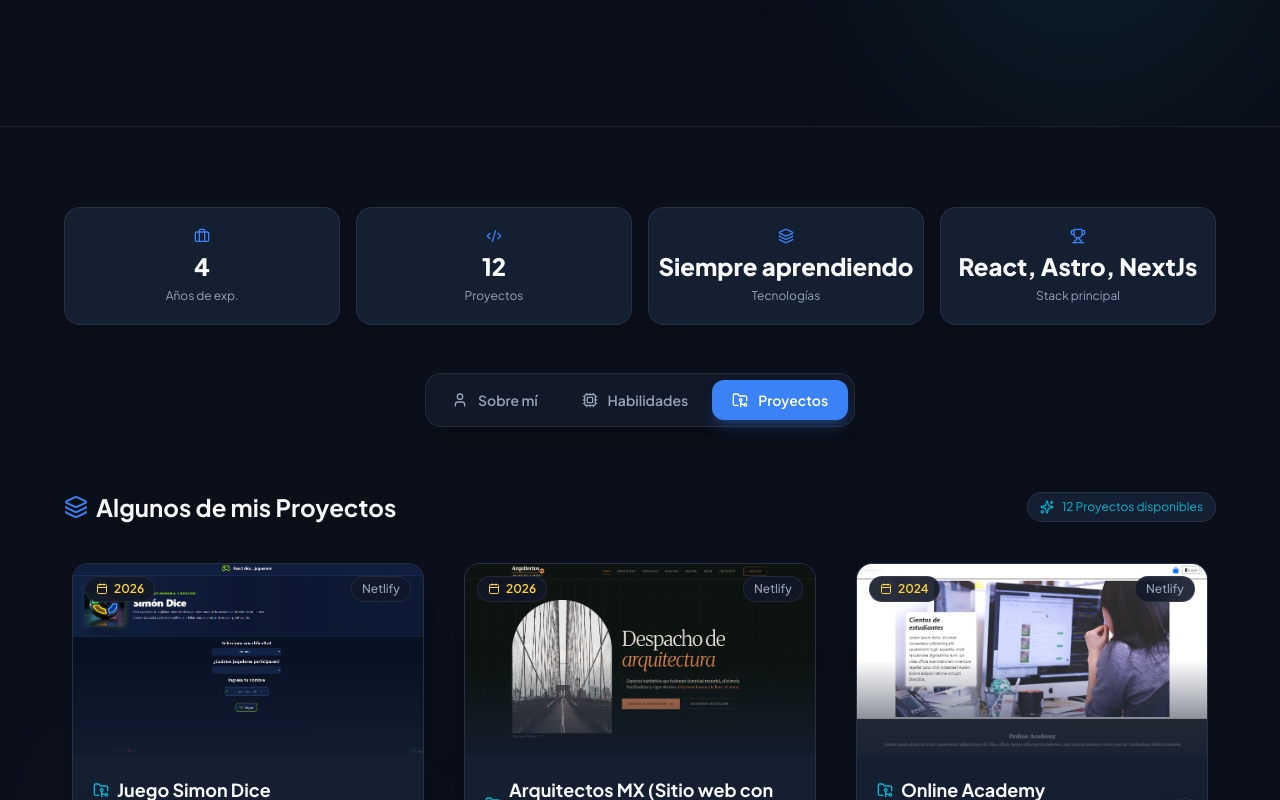
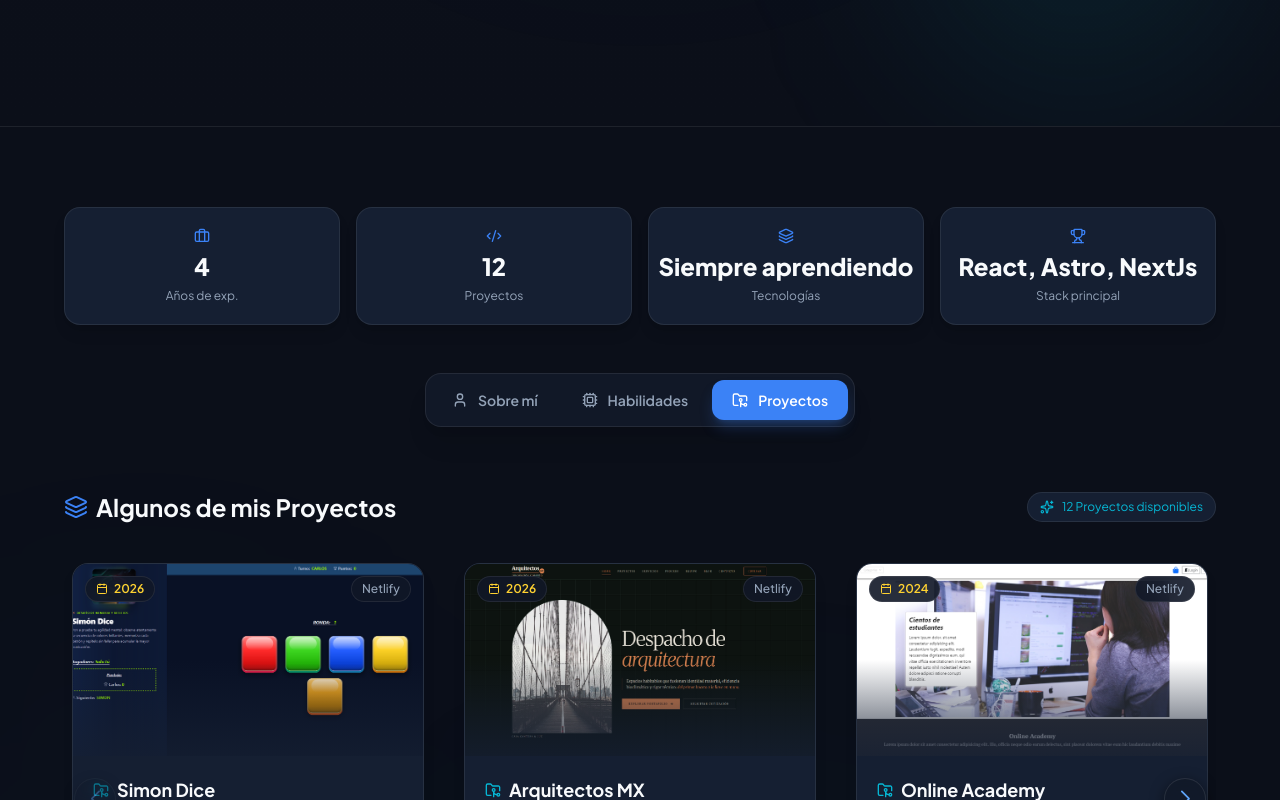
Before and after one commit to CarlosTrini/PORTAFOLIO-V2, a React (Vite) app: page / in a window 1280 px wide. Both pictures are taken after a click on the button "Proyectos". Shown: the part 594-1394 px from the top of the page. Built offline with nearby package versions, Linux system fonts and the light colour scheme.

Commit message:
se agregan proyectos y tags a cards

```diff
--- a/src/data/projects.ts
+++ b/src/data/projects.ts
@@ -4,13 +4,14 @@ export const projectsInfo: ProjectsInfoT[] = [
   {
     id: "69f43843-1049-4pwc-9ba7-606ae54a0502",
     year: '2026',
-    name: "Juego Simon Dice",
+    name: "Simon Dice",
     hosting: "netlify",
     url: "https://juego-simon-dice-react.netlify.app/",
     description:
-      "El clásico juego de simón dice pero con 4 niveles de dificultad y hasta 4 jugadores",
+      "El clásico juego de simón dice pero con 4 niveles de dificultad y hasta 4 jugadores. Puedes ver número de jugadores, puntajes, turno en curso y turno siguiente, número de ronda",
     tags: ["Typescript", "React", "Context", "Tailwind", "Github", "lucide icons"],
     techs: ["react", "context", "typescript", "tailwind", "react icons", 'SweetAlert2', 'canvas-conffetti'],
+    category: ['juego'],
     img: "/img/sites/simon-dice.png",
     github: {
       front: "https://github.com/CarlosTrini/2026-SIMON-DICE-REACT",
@@ -21,11 +22,12 @@ export const projectsInfo: ProjectsInfoT[] = [
   {
     id: "623g334d-3ece-40e1-68c9-9e5129674732",
     year: '2026',
-    name: "Arquitectos MX (Sitio web con posts de blog y proyectos)",
+    name: "Arquitectos MX",
     hosting: "netlify",
     url: "https://despacho-arquitectos-mx.netlify.app/",
     description:
       "Portal de arquitectura con diferentes secciones: proyectos, servicios, proceso, equipo, blog y contacto. Los posts de blog y proyectos son creados con Markdown para posteriormente ser consumidos y mostradas.  Puedes dar click y leer las notas, puedes también ir a la página donde encontrar solo las notas creadas con el tema que elijas",
+    category: ['sitio web', 'blog'],
     tags: [
       "Typescript",
       "Astro",
@@ -60,6 +62,7 @@ export const projectsInfo: ProjectsInfoT[] = [
     url: "https://online-academy-trinidad.netlify.app/",
     description:
       "Sitio de cursos online en el que se puede registrar al usuario e iniciar sesión, simular compras de cursos, visitar cursos por categorias, visitar perfiles de profesores y perfiles de cada curso, agregar comentarios con calificación al curso, el usuario tiene un perfil donde puede agregar tarjetas (FAKE) de pago, cambiar foto de perfil, ver sus cursos adquiridos y agregar a favoritos... cuenta con persitencia. Todo es desde localStorage",
+    category: ['sitio web', 'blog', 'e-commerce-dummy'],
     tags: [
       "Typescript",
       "React Ts",
@@ -79,16 +82,17 @@ export const projectsInfo: ProjectsInfoT[] = [
         "https://github.com/CarlosTrini/Online-Academy",
       back: "",
     },
-    size: '1879 × 919'
+    size: '1920 × 1080'
   },
   {
     id: "623g334d-3ece-40e1-80c9-9e5142938732",
     year: '2026',
-    name: "Pets Vet (landingPage)",
+    name: "Pets Vet ",
     hosting: "netlify",
     url: "https://petsvet.netlify.app/",
     description:
       "Landing page para veterinaria Pets Vet. Responsive con formulario de contacto y sección de FAQ",
+    category: ['landingPage'],
     tags: [
       "Typescript",
       "React Ts",
@@ -108,16 +112,17 @@ export const projectsInfo: ProjectsInfoT[] = [
         "https://github.com/CarlosTrini/2026-PETS-VET",
       back: "",
     },
-    size: '1879 × 919'
+    size: '1920 × 1080'
   },
   {
     id: "623g334d-3ece-40e1-68c9-9e5142938732",
     year: '2026',
-    name: "Vertice Global (blog noticiero)",
+    name: "Vertice Global",
     hosting: "netlify",
     url: "https://vertice-global-portal.netlify.app/",
     description:
       "portal de noticias con diferentes tópicos/categorías. Las notas son creadas con Markdown para posteriormente ser consumidas y mostradas. El sitio cuenta con diferentes secciones de tópicos. Puedes dar click y leer las notas, puedes también ir a la página donde encontrar solo las notas creadas con el topico que elijas. Página de nosotros y avisos de privacidad",
+    category: ['sitio web', 'blog'],
     tags: [
       "Typescript",
       "Astro",
@@ -140,16 +145,17 @@ export const projectsInfo: ProjectsInfoT[] = [
         "https://github.com/CarlosTrini/2026-VERTICE-GLOBAL",
       back: "",
     },
-    size: '1879 × 919'
+    size: '1920 × 1080'
   },
   {
     id: "69f43845-1372-441c-9ba7-606ae54a4852",
     year: '2026',
-    name: "Café Komorebi (LandingPage)",
+    name: "Café Komorebi",
     hosting: "netlify",
     url: "https://komorebi-cafeshop.netlify.app/",
     description:
       "Landing page para café Komorebi. Diseño minimalista y elegante",
+    category: ['landingPage'],
     tags: ["Typescript", "Astro", "Markdown", "Tailwind", "Lucide icons", "swiper", "Github"],
     techs: ["html", "css", "js"],
     img: "/img/sites/komorebi.png",
@@ -167,6 +173,7 @@ export const projectsInfo: ProjectsInfoT[] = [
     url: "https://rickymortygame.netlify.app/",
     description:
       "Juego de memorama de la caricatura de Rick & Morty con tres niveles de dificultad. Las imágenes son dinámicas en cada juego ya que son traidas desde la misma API de rickymorty",
+    category: ['juego'],
     tags: ["HTML", "Javascript", "SCSS", "SweetAlert", "Github"],
     techs: ["html", "css", "js"],
     img: "/img/sites/rym.png",
@@ -174,7 +181,7 @@ export const projectsInfo: ProjectsInfoT[] = [
       front: "https://github.com/CarlosTrini/RickyMorty",
       back: "",
     },
-    size: '1879 × 919'
+    size: '1920 × 1080'
   },
 
   // {
@@ -214,6 +221,7 @@ export const projectsInfo: ProjectsInfoT[] = [
     url: "https://developersbar.netlify.app/",
     description:
       "Sitio para desarrolladores construido con HTML, JavaScript y SCSS. Incluye secciones de presentación, tecnologías, servicios y contacto, con diseño responsivo y animaciones de scroll.",
+    category: ['landingPage'],
     tags: ["HTML", "Javascript", "SCSS", "Github"],
     techs: ["html", "css", "js"],
     img: "/img/sites/developersbar.png",
@@ -221,7 +229,7 @@ export const projectsInfo: ProjectsInfoT[] = [
       front: "https://github.com/CarlosTrini/DevelopersBar",
       back: "",
     },
-    size: '1879 × 919'
+    size: '1920 × 1080'
   },
   {
     id: "003fb9d6-25c8-404c-aabe-b64c9b4c2c63",
@@ -231,6 +239,7 @@ export const projectsInfo: ProjectsInfoT[] = [
     url: "https://barber-shop-mern.netlify.app/",
     description:
       "BarberShop esta construida en dos partes. FrontEnd: React, Backend: Nodejs, express, JsonWebToken, Mongodb Atlas, Mongoose. Es una barbería en la cual se pueden registrar, iniciar sesión y agendar citas siempre y cuando se este registrado. Los servicios son agregados a un carrito con localstorage. cuenta con una sección para el administrador en el cual se puede buscar citas agendadas, dar por atendidas, agregar, eliminar, ver y editar servicios. Para acceder como administrador usar: user => carlos@carlos.com, pass => contrasena",
+    category: ['sitio web', 'e-commerce-dummy', 'API'],
     tags: [
       "react",
       "react-/sites/redux.png",
@@ -251,7 +260,7 @@ export const projectsInfo: ProjectsInfoT[] = [
       front: "https://github.com/CarlosTrini/barbershop-front",
       back: "https://github.com/CarlosTrini/barbershop-back",
     },
-    size: '1879 × 919'
+    size: '1920 × 1080'
   },
   // {
   //   id: "614d334d-3ece-40e1-80c9-9e5142278132",
@@ -297,6 +306,7 @@ export const projectsInfo: ProjectsInfoT[] = [
     url: "https://star-wars-api-react.netlify.app/",
     description:
       "Página construida con  ReactJs, la cual consume una api de star wars. Aplicando scroll infinito, modo oscuro. Haciendo uso de Redux, permite agregar y eliminar un personaje de favoritos con data persistente , y ejecutar peticiones para llenar el state de los personajes",
+    category: ['landingPage'],
     tags: ["React", "SCSS", "JavaScript", "Github", "React-intersection-observer", "Redux", "Redux-thunk"],
     techs: ["react", "scss", "js", "github", "redux"],
     img: "/img/sites/starwars.png",
@@ -304,7 +314,7 @@ export const projectsInfo: ProjectsInfoT[] = [
       front: "https://github.com/CarlosTrini/star-wars-api",
       back: "",
     },
-    size: '1879 × 919'
+    size: '1920 × 1080'
   },
   {
     id: "821fb4j7-903cs-2943c-ñlks-g239a3i7s1t09",
@@ -314,6 +324,7 @@ export const projectsInfo: ProjectsInfoT[] = [
     url: "https://portafolio-nine-zeta.vercel.app/",
     description:
       "Mi portafolio web. Realizado con Nextjs, SCSS module",
+    category: ['landingPage'],
     tags: [
       "react",
       "NextJs",
@@ -326,25 +337,8 @@ export const projectsInfo: ProjectsInfoT[] = [
       front: "https://github.com/CarlosTrini/PORTAFOLIO",
       back: "",
     },
-    size: '1879 × 919'
+    size: '1920 × 1080'
   },
-  // {
-  //   id: "69f41795-1049-441c-9ba7-606ae54a0502",
-  //   year: '',
-  //   name: "Juego Rick&Morty",
-  //   hosting: "netlify",
-  //   url: "https://rickandmorty-api-memorama.netlify.app/",
-  //   description:
-  //     "Juego de memorama de la caricatura de Rick & Morty con tres niveles de dificultad. Las imágenes son dinámicas en cada juego ya que son traidas desde la misma API de rickymorty",
-  //   tags: ["HTML", "Javascript", "SCSS", "SweetAlert", "Github"],
-  //   techs: ["html", "scss", "js"],
-  //   img: "/img/sites/rym.png",
-  //   github: {
-  //     front: "https://github.com/CarlosTrini/memorama-r-m",
-  //     back: "",
-  //   },
-  // },
-
   {
     id: "54792ac4-3294-413e-bc46-28ef03025478",
     year: '2021',
@@ -353,6 +347,7 @@ export const projectsInfo: ProjectsInfoT[] = [
     url: "https://event-organizer-gulp.netlify.app/",
     description:
       "Página para organizador de eventos, que extrae los datos desde archivos JavaScript simulando dicha data como si fuera traida desde alguna API. Realizada con Gulp, SCSS y libreria ScrollReveal",
+    category: ['landingPage'],
     tags: ["HTML", "SCSS", "JavaScript", "Github", "Gulp"],
     techs: ["html", "scss", "js", "gulp"],
     img: "/img/sites/eventorganizer.png",
@@ -360,25 +355,7 @@ export const projectsInfo: ProjectsInfoT[] = [
       front: "https://github.com/CarlosTrini/event-organizer",
       back: "",
     },
-    size: '1879 × 919'
+    size: '1920 × 1080'
   },
 
-  // {
-  //   id: "09489b2a-c944-40dd-91bb-3d942e05cc13",
-  //   year: '2020',
-  //   name: "Hallowen store",
-  //   hosting: "netlify",
-  //   url: "https://hallowen-store.netlify.app/",
-  //   description:
-  //     "Página estática de venta de productos para Hallowen, los productos se pintan simulando que dicha data es consumida desde alguna API. Realizada con Gulp, SCSS y libreria ScrollReveal",
-  //   tags: ["HTML", "SCSS", "JavaScript", "Github", "Gulp"],
-  //   techs: ["html", "scss", "js", "gulp"],
-  //   img: "/img/sites/hallowenstore.png",
-  //   github: {
-  //     front: "https://github.com/CarlosTrini/hallowen-store",
-  //     back: "",
-  //   },
-  // },
-
-
 ];
--- a/src/interfacesTypes/types.ts
+++ b/src/interfacesTypes/types.ts
@@ -13,6 +13,8 @@ type GitInfoT = {
     back?: string;
 }
 
+type Categories = 'juego' | 'landingPage' | 'e-commerce' | 'blog' | 'sitio web' | 'CMS' | 'SPA' | 'API' | 'e-commerce-dummy';
+
 export type ProjectsInfoT = {
     id: string;
     name: string;
@@ -21,6 +23,7 @@ export type ProjectsInfoT = {
     description: string;
     tags: string[],
     techs: string[];
+    category: Categories[]
     img: string; //(link)
     github: GitInfoT,
     year: string;
```
Also changed, not shown: src/components/Card/CardProject.tsx (+31 -4 lines), public/img/sites/simon-dice.png.
